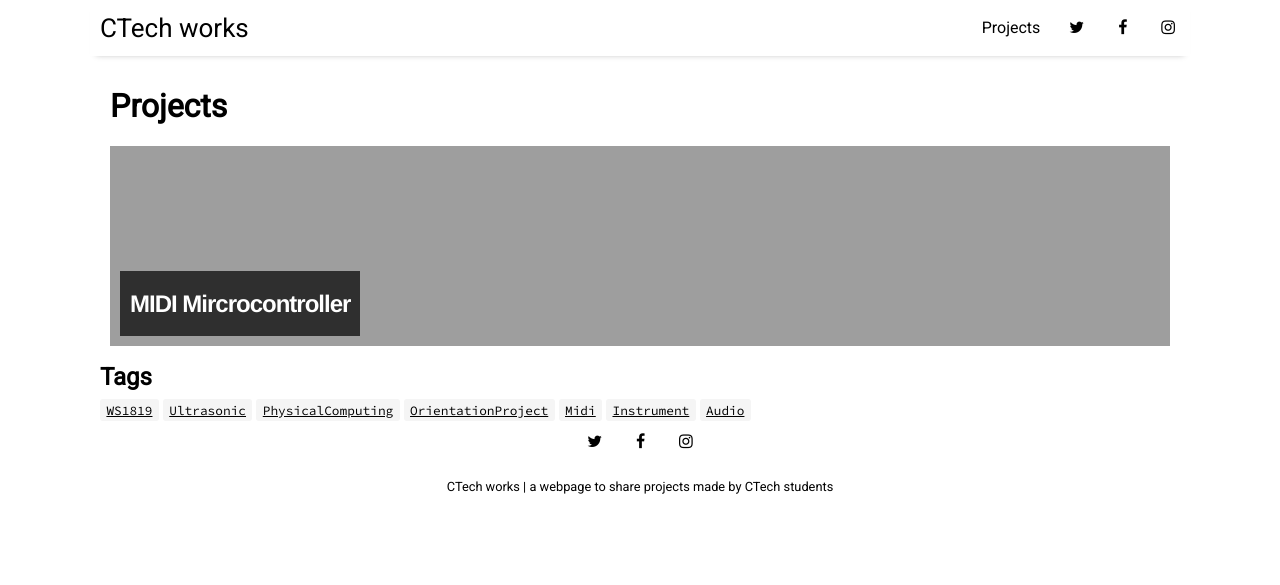
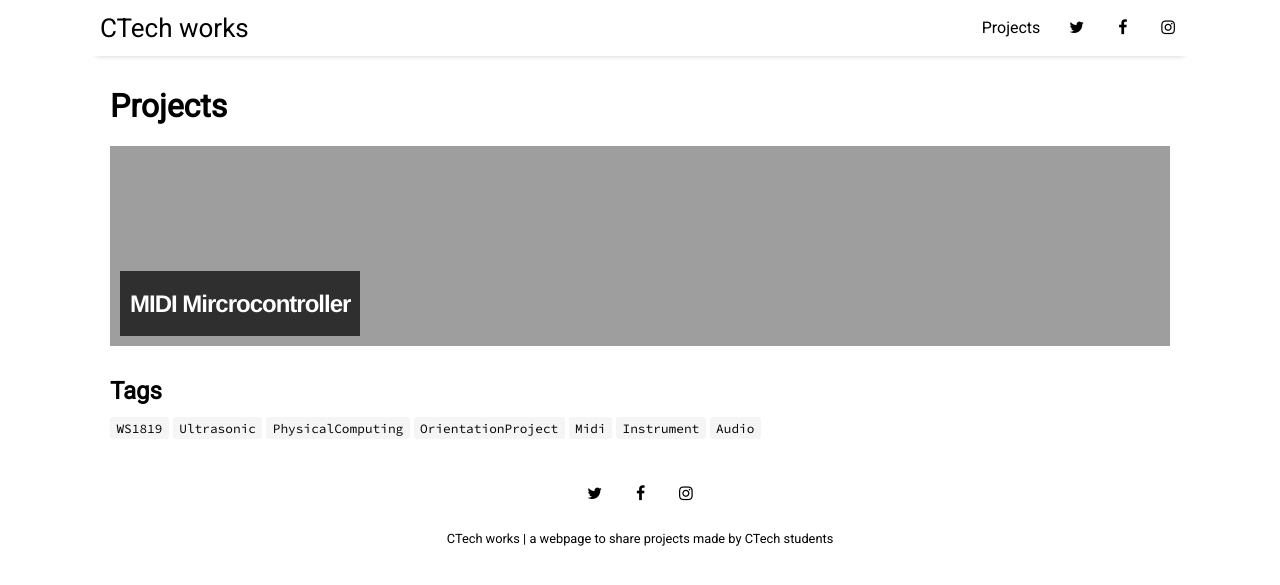
Before and after one commit to ctechfilmuniversity/ctechfilmuniversity.github.io, a Jekyll site: the page built from pages/projects.html, in a window 1280 px wide. Shown: the top 585 px of the page. Built offline with Jekyll 4.4.1, drawn with Linux system fonts in a browser that asks for light colours; nearby versions of some CDN libraries.

Commit message:
Tags Styling

```diff
--- a/_includes/all_tags.html
+++ b/_includes/all_tags.html
@@ -1,12 +1,15 @@
+<div class="page-tags tags">
     <h2>Tags</h2>
     {% capture temptags %}
         {% for tag in site.tags %}
             {{ tag[1].size | plus: 1000 }}#{{ tag[0] }}#{{ tag[1].size }}
         {% endfor %}
     {% endcapture %}
+
     {% assign sortedtemptags = temptags | split:' ' | sort | reverse %}
     {% for temptag in sortedtemptags %}
         {% assign tagitems = temptag | split: '#' %}
         {% capture tagname %}{{ tagitems[1] }}{% endcapture %}
-  <a href="/tag/{{ tagname }}"><code class="highligher-rouge"><nobr>{{ tagname }}</nobr></code></a>
+        <a href="/tag/{{ tagname }}" class="tag"><code class="highligher-rouge"><nobr>{{ tagname }}</nobr></code></a>
     {% endfor %}
+</div>
--- a/_layouts/post.html
+++ b/_layouts/post.html
@@ -53,12 +53,12 @@ layout: default
 
   <div class="related">
     <h2>Tags</h2>
-    <span>
+    <div class="tags">
       {% for tag in page.tags %}
         {% capture tag_name %}{{ tag }}{% endcapture %}
-        <a href="/tag/{{ tag_name }}"><code class="highligher-rouge"><nobr>{{ tag_name }}</nobr></code></a>&nbsp;
+        <a href="/tag/{{ tag_name }}"><code class="highligher-rouge"><nobr>{{ tag_name }}</nobr></code></a>
       {% endfor %}
-    </span>
+    </div>
     {%- comment -%} <ul class="tags">
       {% for tag in page.tags %}
         <li>{{ tag }}</li>
--- a/assets/css/_sass/_-sections-dir.scss
+++ b/assets/css/_sass/_-sections-dir.scss
@@ -7,5 +7,6 @@
         "header",
         "footer",
         "code",
-        "social-icons";
+        "social-icons",
+        "tags";
 // SCSS files roughly correspond to HTML files in _includes and _layouts
--- /dev/null
+++ b/assets/css/_sass/tags.scss
@@ -0,0 +1,10 @@
+.page-tags {
+    margin: 30px 10px;
+}
+
+.tags {
+    a {
+        line-height: 1.7;
+        text-decoration: none;
+    }
+}
--- a/info/tag_generator.py
+++ b/info/tag_generator.py
@@ -15,7 +15,6 @@ post_dir = '_posts/projects/'
 tag_dir = 'tag/'
 
 filenames = glob.glob(post_dir + '*.md', recursive=True)
-print(filenames)
 
 total_tags = []
 for filename in filenames:
```
Lines whose indentation alone changed are shown as unchanged.
